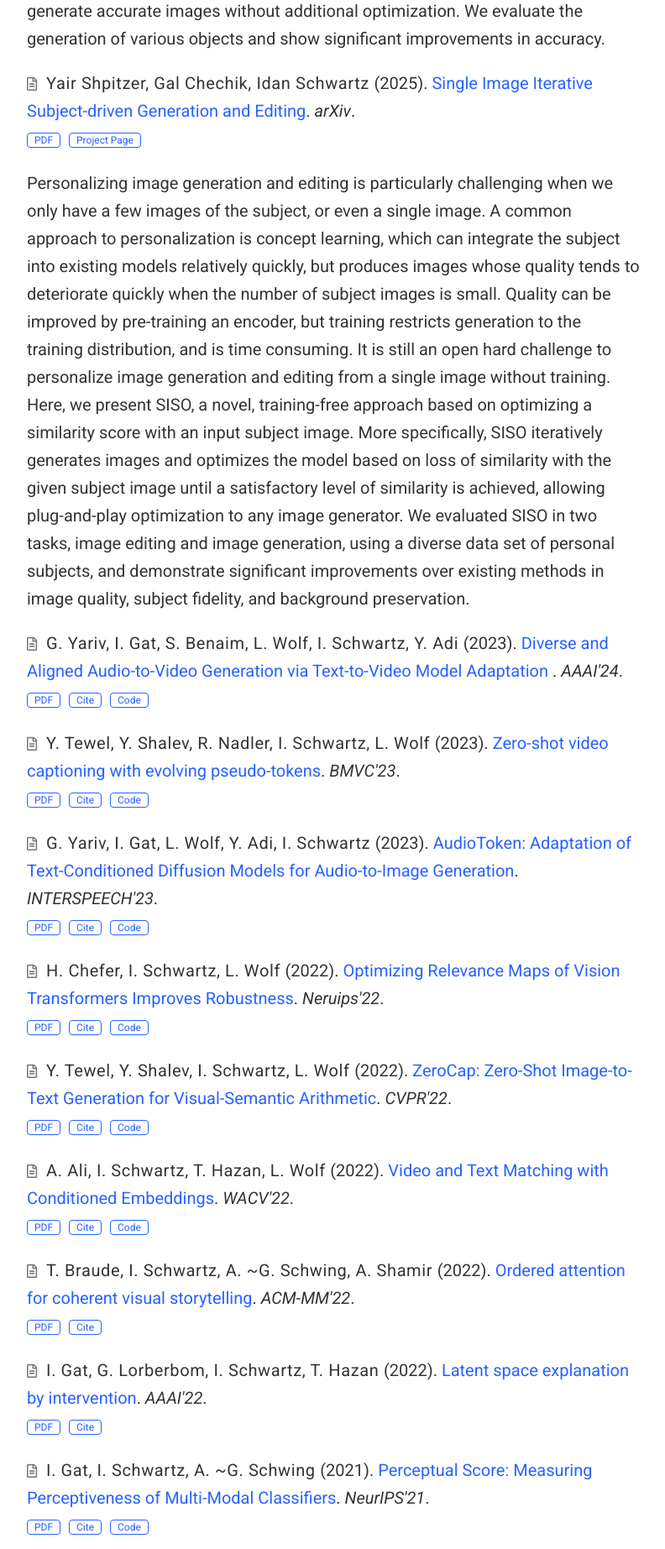
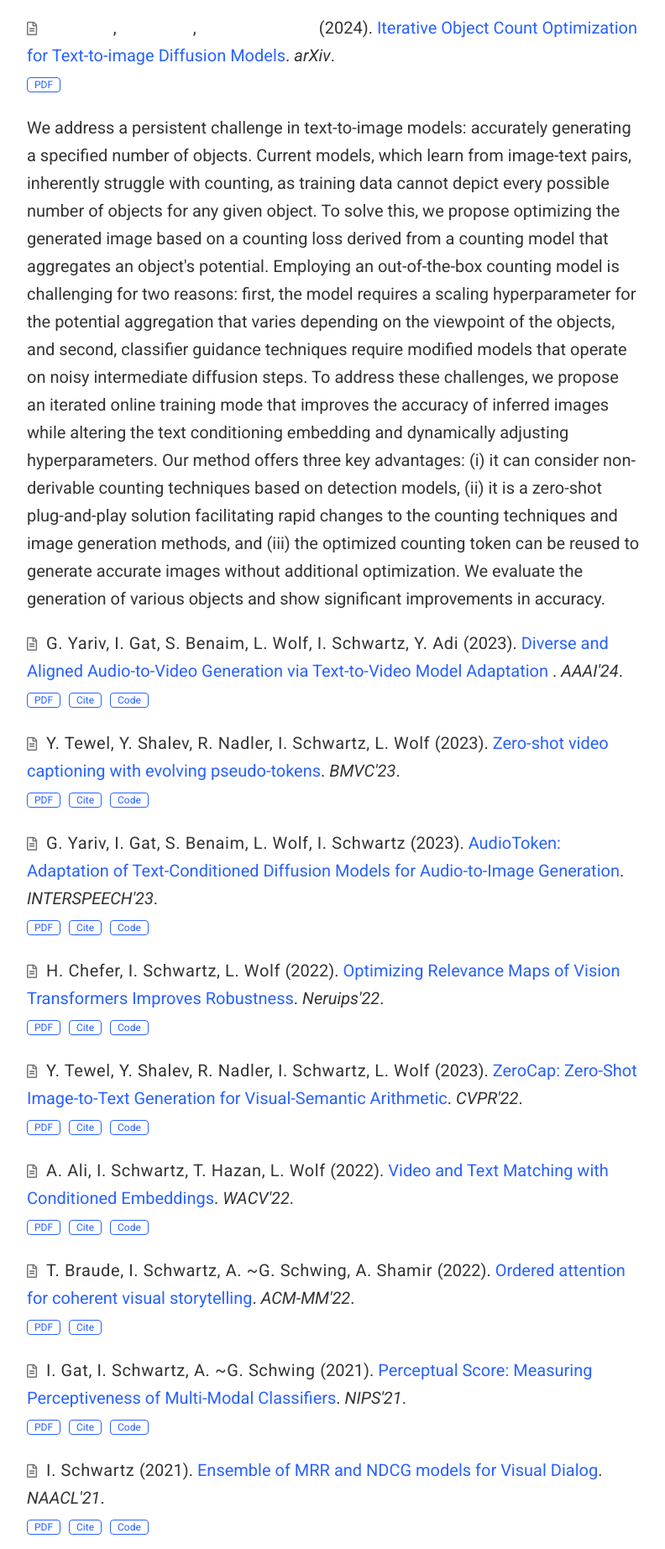
Before and after one commit to idansc/idansc.github.io, a plain HTML site: page index.html in a window 1280 px wide. Shown: the part 4315-6160 px from the top of the page at 84% size, without its empty margins (433-1225 px from the left). Drawn offline with nearby package versions, Linux system fonts and the light colour scheme; some icons are missing.

Commit message:
Reorder publications and update abstract display style

```diff
--- a/index.html
+++ b/index.html
@@ -1332,7 +1332,30 @@
   <i class="far fa-file-alt pub-icon" aria-hidden="true"></i>
 
   <span itemprop="author" class="article-metadata li-cite-author">
-    <span itemprop="author name" itemtype="http://schema.org/Person">Oz Zafar</span>, <span itemprop="author name" itemtype="http://schema.org/Person">Lior Wolf</span>, <span itemprop="author name" itemtype="http://schema.org/Person"><a href="/authors/i.-schwartz/">Idan Schwartz</a></span>
+    <span itemprop="author name" itemtype="http://schema.org/Person" style="color: white;">Yair Shpitzer</span>, <span itemprop="author name" itemtype="http://schema.org/Person" style="color: white;">Gal Chechik</span>, <span itemprop="author name" itemtype="http://schema.org/Person"><a href="/authors/i.-schwartz/" style="color: white;">Idan Schwartz</a></span>
+  </span>
+  (2025).
+  <a href="https://arxiv.org/abs/2503.16025" itemprop="name">Single Image Iterative Subject-driven Generation and Editing</a>.
+  <em>arXiv</em>.
+
+  <p>
+    <a class="btn btn-outline-primary my-1 mr-1 btn-sm" href="https://arxiv.org/pdf/2503.16025" target="_blank" rel="noopener">PDF</a>
+    <a class="btn btn-outline-primary my-1 mr-1 btn-sm" href="https://siso-paper.github.io/" target="_blank" rel="noopener">Project Page</a>
+  </p>
+
+  <div class="article-style" itemprop="articleBody">
+    Personalizing image generation and editing is particularly challenging when we only have a few images of the subject, or even a single image. A common approach to personalization is concept learning, which can integrate the subject into existing models relatively quickly, but produces images whose quality tends to deteriorate quickly when the number of subject images is small. Quality can be improved by pre-training an encoder, but training restricts generation to the training distribution, and is time consuming. It is still an open hard challenge to personalize image generation and editing from a single image without training. Here, we present SISO, a novel, training-free approach based on optimizing a similarity score with an input subject image. More specifically, SISO iteratively generates images and optimizes the model based on loss of similarity with the given subject image until a satisfactory level of similarity is achieved, allowing plug-and-play optimization to any image generator. We evaluated SISO in two tasks, image editing and image generation, using a diverse data set of personal subjects, and demonstrate significant improvements over existing methods in image quality, subject fidelity, and background preservation.
+  </div>
+</div>
+
+
+
+
+        <div class="pub-list-item" style="margin-bottom: 1rem" itemscope itemtype="http://schema.org/CreativeWork">
+  <i class="far fa-file-alt pub-icon" aria-hidden="true"></i>
+
+  <span itemprop="author" class="article-metadata li-cite-author">
+    <span itemprop="author name" itemtype="http://schema.org/Person" style="color: white;">Oz Zafar</span>, <span itemprop="author name" itemtype="http://schema.org/Person" style="color: white;">Lior Wolf</span>, <span itemprop="author name" itemtype="http://schema.org/Person"><a href="/authors/i.-schwartz/" style="color: white;">Idan Schwartz</a></span>
   </span>
   (2024).
   <a href="https://arxiv.org/abs/2408.11721" itemprop="name">Iterative Object Count Optimization for Text-to-image Diffusion Models</a>.
@@ -1342,32 +1365,9 @@
     <a class="btn btn-outline-primary my-1 mr-1 btn-sm" href="https://arxiv.org/pdf/2408.11721" target="_blank" rel="noopener">PDF</a>
   </p>
 
-  <p>
+  <div class="article-style" itemprop="articleBody">
     We address a persistent challenge in text-to-image models: accurately generating a specified number of objects. Current models, which learn from image-text pairs, inherently struggle with counting, as training data cannot depict every possible number of objects for any given object. To solve this, we propose optimizing the generated image based on a counting loss derived from a counting model that aggregates an object's potential. Employing an out-of-the-box counting model is challenging for two reasons: first, the model requires a scaling hyperparameter for the potential aggregation that varies depending on the viewpoint of the objects, and second, classifier guidance techniques require modified models that operate on noisy intermediate diffusion steps. To address these challenges, we propose an iterated online training mode that improves the accuracy of inferred images while altering the text conditioning embedding and dynamically adjusting hyperparameters. Our method offers three key advantages: (i) it can consider non-derivable counting techniques based on detection models, (ii) it is a zero-shot plug-and-play solution facilitating rapid changes to the counting techniques and image generation methods, and (iii) the optimized counting token can be reused to generate accurate images without additional optimization. We evaluate the generation of various objects and show significant improvements in accuracy.
-  </p>
-</div>
-
-
-
-
-        <div class="pub-list-item" style="margin-bottom: 1rem" itemscope itemtype="http://schema.org/CreativeWork">
-  <i class="far fa-file-alt pub-icon" aria-hidden="true"></i>
-
-  <span itemprop="author" class="article-metadata li-cite-author">
-    <span itemprop="author name" itemtype="http://schema.org/Person">Yair Shpitzer</span>, <span itemprop="author name" itemtype="http://schema.org/Person">Gal Chechik</span>, <span itemprop="author name" itemtype="http://schema.org/Person"><a href="/authors/i.-schwartz/">Idan Schwartz</a></span>
-  </span>
-  (2025).
-  <a href="https://arxiv.org/abs/2503.16025" itemprop="name">Single Image Iterative Subject-driven Generation and Editing</a>.
-  <em>arXiv</em>.
-
-  <p>
-    <a class="btn btn-outline-primary my-1 mr-1 btn-sm" href="https://arxiv.org/pdf/2503.16025" target="_blank" rel="noopener">PDF</a>
-    <a class="btn btn-outline-primary my-1 mr-1 btn-sm" href="https://siso-paper.github.io/" target="_blank" rel="noopener">Project Page</a>
-  </p>
-
-  <p>
-    Personalizing image generation and editing is particularly challenging when we only have a few images of the subject, or even a single image. A common approach to personalization is concept learning, which can integrate the subject into existing models relatively quickly, but produces images whose quality tends to deteriorate quickly when the number of subject images is small. Quality can be improved by pre-training an encoder, but training restricts generation to the training distribution, and is time consuming. It is still an open hard challenge to personalize image generation and editing from a single image without training. Here, we present SISO, a novel, training-free approach based on optimizing a similarity score with an input subject image. More specifically, SISO iteratively generates images and optimizes the model based on loss of similarity with the given subject image until a satisfactory level of similarity is achieved, allowing plug-and-play optimization to any image generator. We evaluated SISO in two tasks, image editing and image generation, using a diverse data set of personal subjects, and demonstrate significant improvements over existing methods in image quality, subject fidelity, and background preservation.
-  </p>
+  </div>
 </div>
 
 
@@ -1532,7 +1532,7 @@
 
 
 
-  <span itemprop="author name" itemtype="http://schema.org/Person"><a href="/authors/g.-yariv/">G. Yariv</a></span>, <span itemprop="author name" itemtype="http://schema.org/Person"><a href="/authors/i.-gat/">I. Gat</a></span>, <span itemprop="author name" itemtype="http://schema.org/Person"><a href="/authors/l.-wolf/">L. Wolf</a></span>, <span itemprop="author name" itemtype="http://schema.org/Person"><a href="/authors/y.-adi/">Y. Adi</a></span>, <span itemprop="author name" itemtype="http://schema.org/Person"><a href="/authors/i.-schwartz/">I. Schwartz</a></span>
+  <span itemprop="author name" itemtype="http://schema.org/Person"><a href="/authors/g.-yariv/">G. Yariv</a></span>, <span itemprop="author name" itemtype="http://schema.org/Person"><a href="/authors/i.-gat/">I. Gat</a></span>, <span itemprop="author name" itemtype="http://schema.org/Person"><a href="/authors/s.-benaim/">S. Benaim</a></span>, <span itemprop="author name" itemtype="http://schema.org/Person"><a href="/authors/l.-wolf/">L. Wolf</a></span>, <span itemprop="author name" itemtype="http://schema.org/Person"><a href="/authors/i.-schwartz/">I. Schwartz</a></span>
 
   </span>
   (2023).
@@ -1680,10 +1680,10 @@
 
 
 
-  <span itemprop="author name" itemtype="http://schema.org/Person"><a href="/authors/y.-tewel/">Y. Tewel</a></span>, <span itemprop="author name" itemtype="http://schema.org/Person"><a href="/authors/y.-shalev/">Y. Shalev</a></span>, <span itemprop="author name" itemtype="http://schema.org/Person"><a href="/authors/i.-schwartz/">I. Schwartz</a></span>, <span itemprop="author name" itemtype="http://schema.org/Person"><a href="/authors/l.-wolf/">L. Wolf</a></span>
+  <span itemprop="author name" itemtype="http://schema.org/Person"><a href="/authors/y.-tewel/">Y. Tewel</a></span>, <span itemprop="author name" itemtype="http://schema.org/Person"><a href="/authors/y.-shalev/">Y. Shalev</a></span>, <span itemprop="author name" itemtype="http://schema.org/Person"><a href="/authors/r.-nadler/">R. Nadler</a></span>, <span itemprop="author name" itemtype="http://schema.org/Person"><a href="/authors/i.-schwartz/">I. Schwartz</a></span>, <span itemprop="author name" itemtype="http://schema.org/Person"><a href="/authors/l.-wolf/">L. Wolf</a></span>
 
   </span>
-  (2022).
+  (2023).
   <a href="/publication/tewel2022zerocap/" itemprop="name">ZeroCap: Zero-Shot Image-to-Text Generation for Visual-Semantic Arithmetic</a>.
   <em>CVPR'22</em>.
 
@@ -1894,78 +1894,12 @@
 
 
 
-  <span itemprop="author name" itemtype="http://schema.org/Person"><a href="/authors/i.-gat/">I. Gat</a></span>, <span itemprop="author name" itemtype="http://schema.org/Person"><a href="/authors/g.-lorberbom/">G. Lorberbom</a></span>, <span itemprop="author name" itemtype="http://schema.org/Person"><a href="/authors/i.-schwartz/">I. Schwartz</a></span>, <span itemprop="author name" itemtype="http://schema.org/Person"><a href="/authors/t.-hazan/">T. Hazan</a></span>
-
-  </span>
-  (2022).
-  <a href="/publication/gat2022latent/" itemprop="name">Latent space explanation by intervention</a>.
-  <em>AAAI'22</em>.
-
-  <p>
-
-
-
-
-
-
-
-
-
-
-
-
-
-
-<a class="btn btn-outline-primary my-1 mr-1 btn-sm" href="https://arxiv.org/abs/2112.04895" target="_blank" rel="noopener">
-  PDF
-</a>
-
-
-
-<button type="button" class="btn btn-outline-primary my-1 mr-1 btn-sm js-cite-modal"
-        data-filename="/publication/gat2022latent/gat2022latent.bib">
-  Cite
-</button>
-
-
-
-
-
-
-
-
-
-
-
-
-
-
-</p>
-
-
-
-</div>
-
-
-
-
-        <div class="pub-list-item" style="margin-bottom: 1rem" itemscope itemtype="http://schema.org/CreativeWork">
-  <i class="far fa-file-alt pub-icon" aria-hidden="true"></i>
-
-
-
-
-  <span itemprop="author" class="article-metadata li-cite-author">
-
-
-
-
   <span itemprop="author name" itemtype="http://schema.org/Person"><a href="/authors/i.-gat/">I. Gat</a></span>, <span itemprop="author name" itemtype="http://schema.org/Person"><a href="/authors/i.-schwartz/">I. Schwartz</a></span>, <span itemprop="author name" itemtype="http://schema.org/Person"><a href="/authors/a.-~g.-schwing/">A. ~G. Schwing</a></span>
 
   </span>
   (2021).
   <a href="/publication/gat-neurips-2021/" itemprop="name">Perceptual Score: Measuring Perceptiveness of Multi-Modal Classifiers</a>.
-  <em>NeurIPS'21</em>.
+  <em>NIPS'21</em>.
 
   <p>
 
@@ -2108,7 +2042,7 @@
 
 
 
-  <span itemprop="author name" itemtype="http://schema.org/Person"><a href="/authors/i.-gat/">I. Gat</a></span>, <span itemprop="author name" itemtype="http://schema.org/Person"><a href="/authors/i.-schwartz/">I. Schwartz</a></span>, <span itemprop="author name" itemtype="http://schema.org/Person"><a href="/authors/a.-~g.-schwing/">A. ~G. Schwing</a></span>, <span itemprop="author name" itemtype="http://schema.org/Person"><a href="/authors/t.-hazan/">T. Hazan</a></span>
+  <span itemprop="author name" itemtype="http://schema.org/Person"><a href="/authors/i.-gat/">I. Gat</a></span>, <span itemprop="author name" itemtype="http://schema.org/Person"><a href="/authors/i.-schwartz/">I. Schwartz</a></span>, <span itemprop="author name" itemtype="http://schema.org/Person"><a href="/authors/a.-~g.-schwing/">A. ~G. Schwing</a></span>
 
   </span>
   (2020).
@@ -2256,81 +2190,7 @@
 
 
 
-  <span itemprop="author name" itemtype="http://schema.org/Person"><a href="/authors/i.-schwartz/">I. Schwartz</a></span>, <span itemprop="author name" itemtype="http://schema.org/Person"><a href="/authors/a.-~g.-schwing/">A. ~G. Schwing</a></span>, <span itemprop="author name" itemtype="http://schema.org/Person"><a href="/authors/t.-hazan/">T. Hazan</a></span>
-
-  </span>
-  (2019).
-  <a href="/publication/schwartz-fgacvpr-2019/" itemprop="name">Factor Graph Attention</a>.
-  <em>CVPR'19</em>.
-
-  <p>
-
-
-
-
-
-
-
-
-
-
-
-
-
-
-<a class="btn btn-outline-primary my-1 mr-1 btn-sm" href="https://arxiv.org/pdf/1904.05880.pdf" target="_blank" rel="noopener">
-  PDF
-</a>
-
-
-
-<button type="button" class="btn btn-outline-primary my-1 mr-1 btn-sm js-cite-modal"
-        data-filename="/publication/schwartz-fgacvpr-2019/schwartz-fgacvpr-2019.bib">
-  Cite
-</button>
-
-
-
-
-
-
-<a class="btn btn-outline-primary my-1 mr-1 btn-sm" href="https://github.com/idansc/fga" target="_blank" rel="noopener">
-  Code
-</a>
-
-
-
-
-
-
-
-
-
-
-
-
-
-</p>
-
-
-
-</div>
-
-
-
-
-        <div class="pub-list-item" style="margin-bottom: 1rem" itemscope itemtype="http://schema.org/CreativeWork">
-  <i class="far fa-file-alt pub-icon" aria-hidden="true"></i>
-
-
-
-
-  <span itemprop="author" class="article-metadata li-cite-author">
-
-
-
-
-  <span itemprop="author name" itemtype="http://schema.org/Person"><a href="/authors/i.-schwartz/">I. Schwartz</a></span>
+  <span itemprop="author name" itemtype="http://schema.org/Person"><a href="/authors/i.-gat/">I. Gat</a></span>, <span itemprop="author name" itemtype="http://schema.org/Person"><a href="/authors/i.-schwartz/">I. Schwartz</a></span>, <span itemprop="author name" itemtype="http://schema.org/Person"><a href="/authors/a.-~g.-schwing/">A. ~G. Schwing</a></span>
 
   </span>
   (2021).
```
